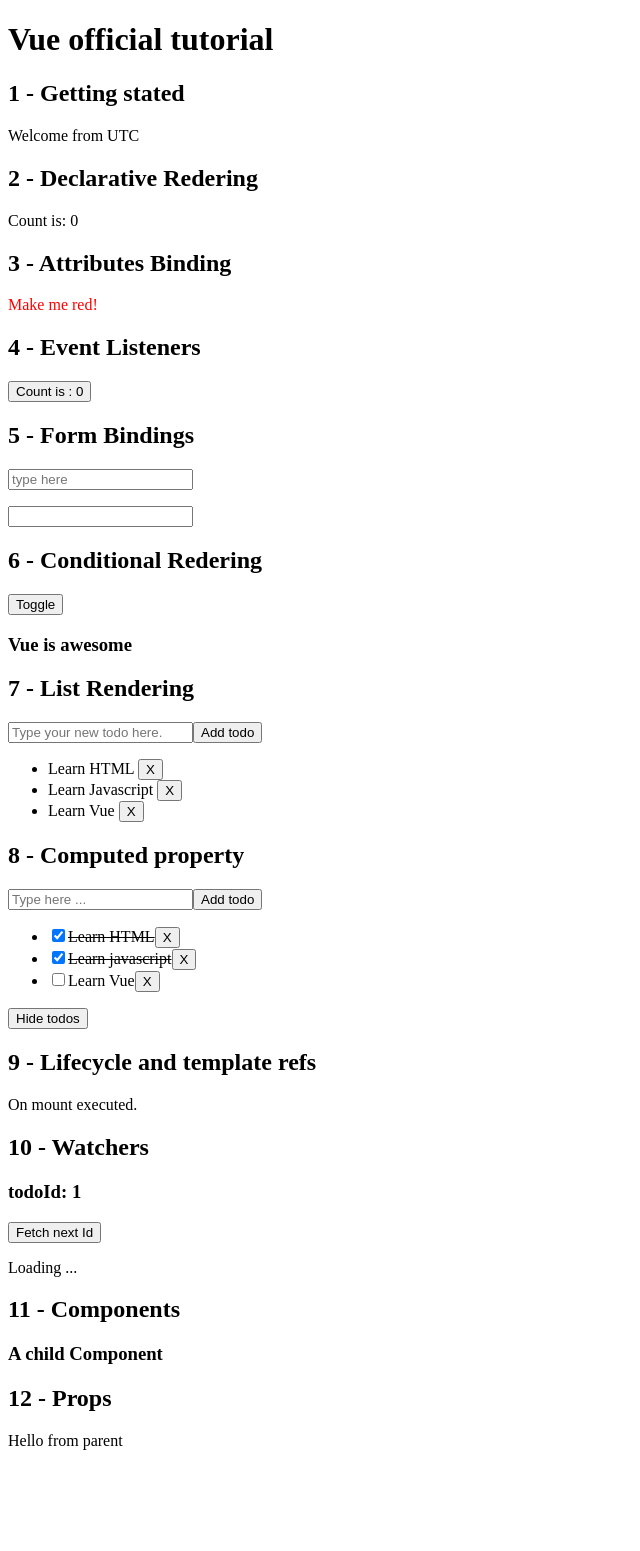
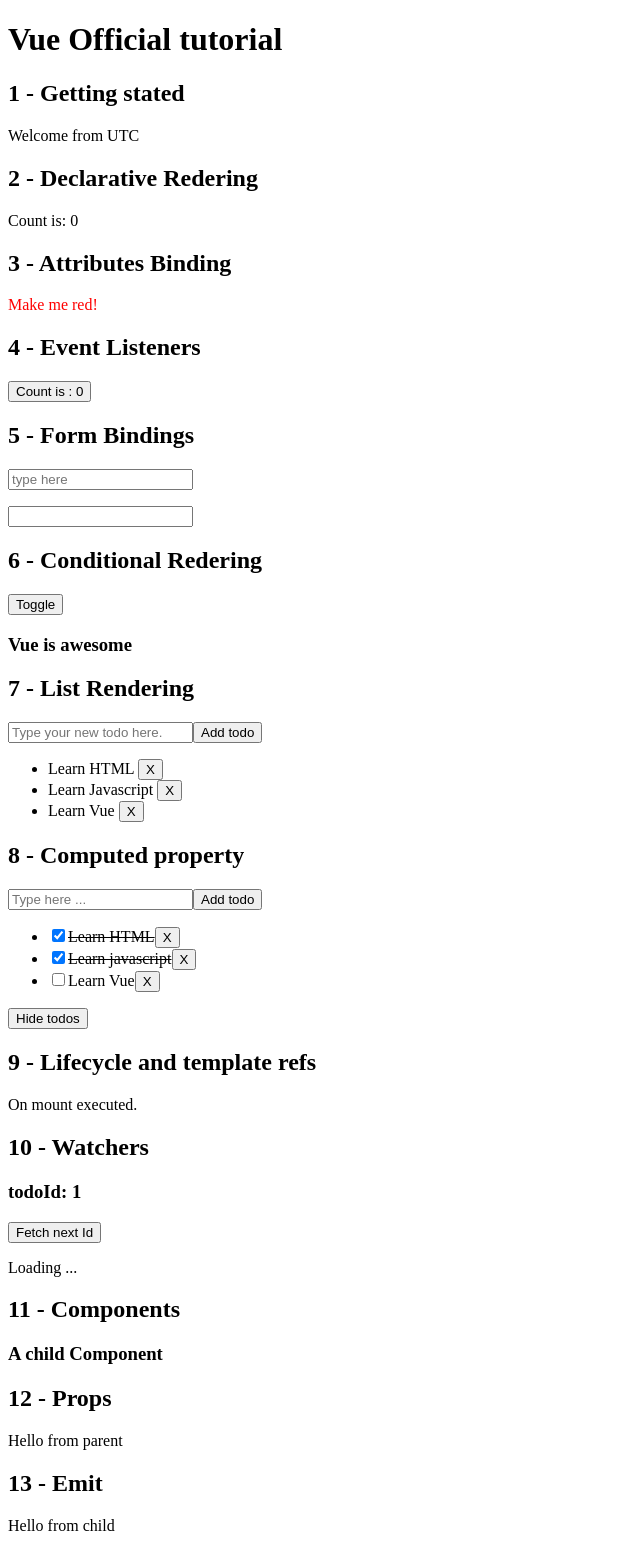
Before and after one commit to DavidQP/official-vue-tutorial, a Vue app: page / in a window 1280 px wide. Shown: the whole page, without its empty margins (0-640 px from the left). Before the commit the page ends 1466 px from the top, so only its background shows below. Built offline with nearby package versions, Linux system fonts and the light colour scheme; no server answers.

Commit message:
Add Emit section

```diff
--- a/src/App.vue
+++ b/src/App.vue
@@ -13,13 +13,18 @@
 import Watchers from '@/components/Watchers.vue'
 import Component from '@/components/Component.vue'
 import Props from '@/components/Props.vue'
+import Emit from '@/components/Emit.vue'
 
+const title = ref('Vue Official tutorial')
 const section = ref(0);
 const greeting = ref('Hello from parent')
+// Emit section
+const childMsg = ref('No child msg yet')
+
 </script>
 
 <template>
-  <h1>Vue official tutorial</h1>
+  <h1>{{ title }}</h1>
   <GettingStarted :section="1" />
   <DeclarativeRendering :section="2" />
   <AttributesBinding :section="3" />
@@ -32,4 +37,8 @@
   <Watchers :section="10" />
   <Component :section="11" />
   <Props :section="12" :msg="greeting" />
+  <!-- Init Emit section -->
+  <Emit :section="13" @response="(msg) => childMsg = msg" />
+  <p>{{ childMsg }}</p>
+  <!-- End Emit section -->
 </template>
--- /dev/null
+++ b/src/components/Emit.vue
@@ -0,0 +1,24 @@
+<script setup>
+import { onMounted, ref } from 'vue'
+const emit  = defineEmits(['response']);
+emit('response', 'Hello from child');
+const props = defineProps({
+  section: {
+    type: Number,
+    default: 0
+  }
+})
+
+const title = ref('Emit')
+const titleElementRef = ref(null)
+
+// functions
+onMounted(() => {
+  titleElementRef.value.textContent = `${props.section} - ${title.value}`
+})
+
+</script>
+
+<template>
+  <h2 ref="titleElementRef"></h2>
+</template>
```
